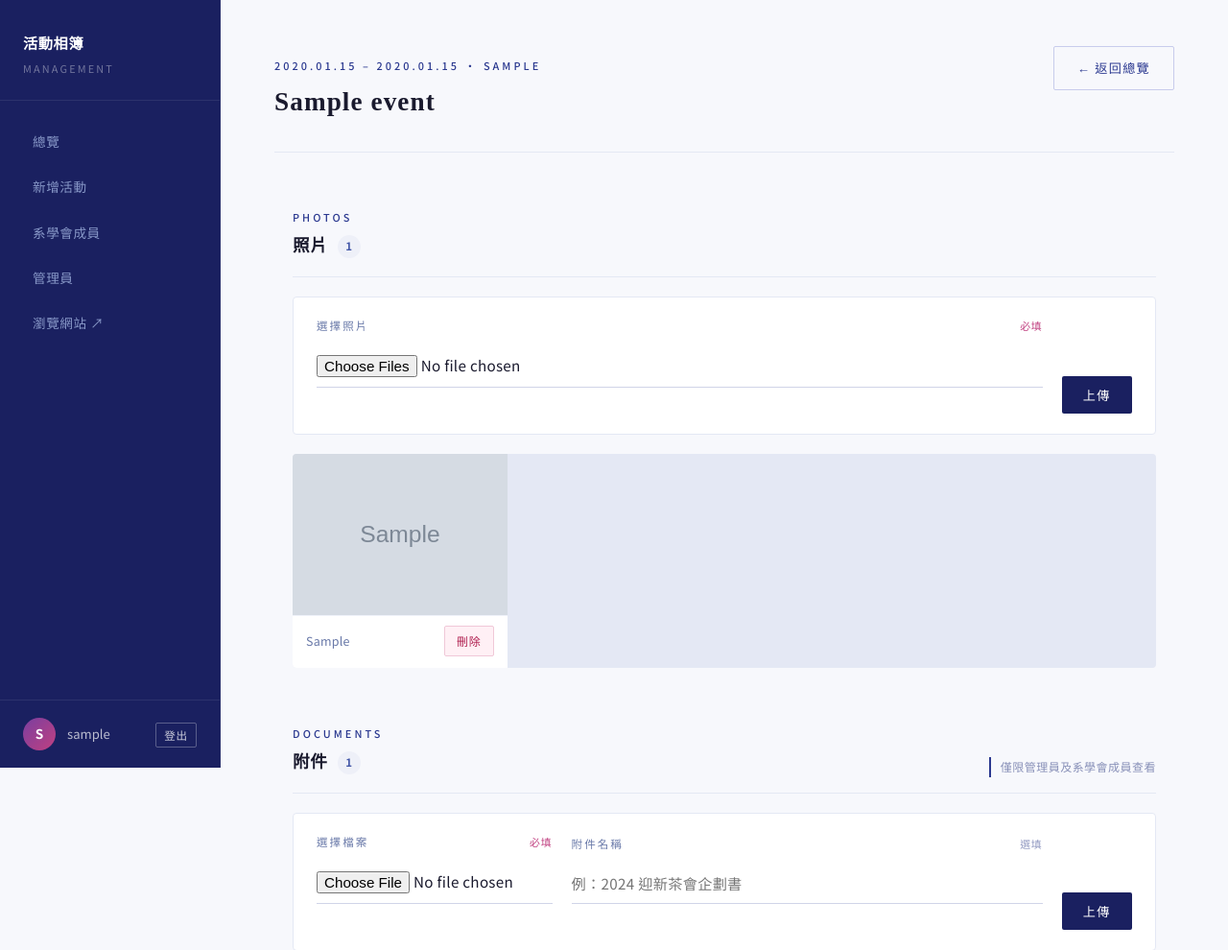
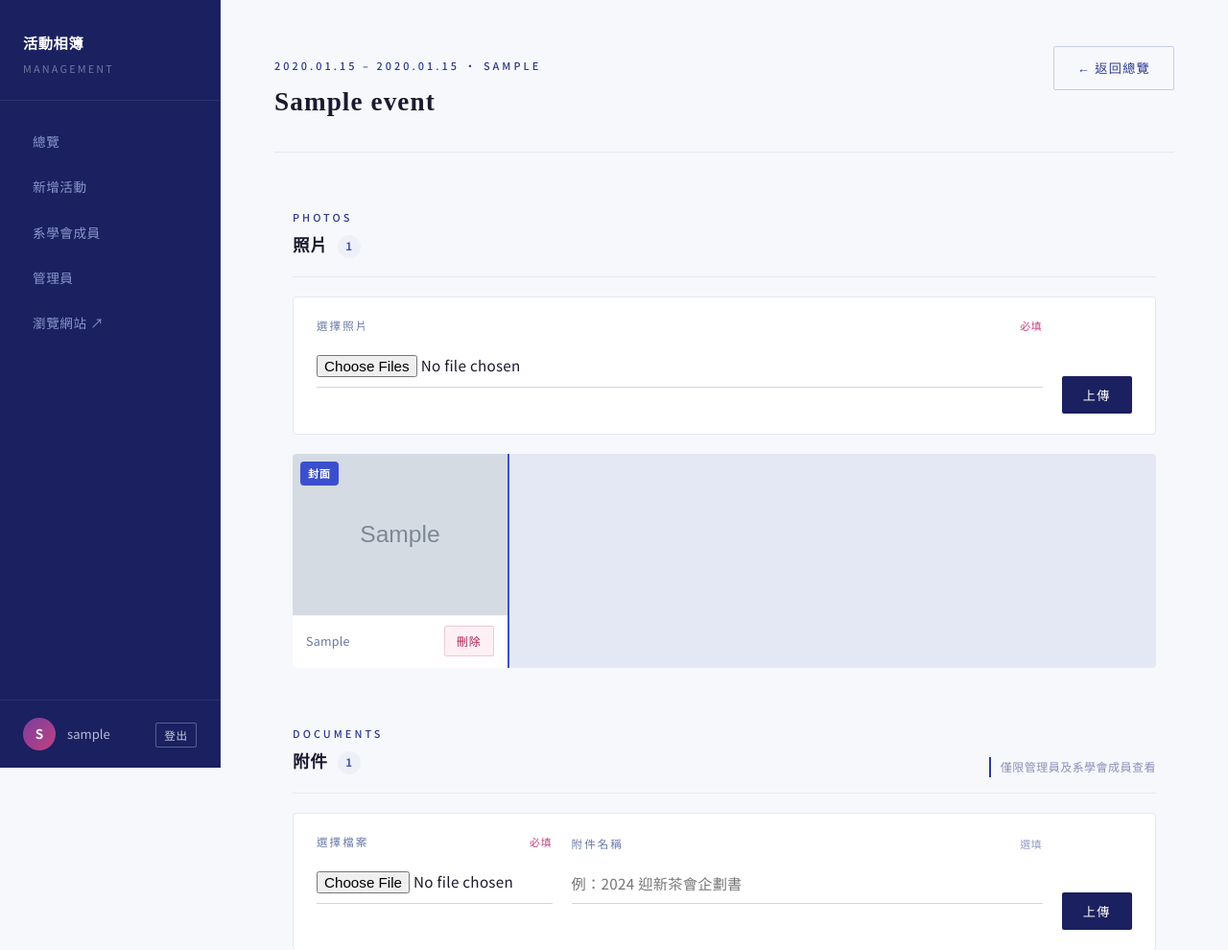
Before and after one commit to yuhsin-kung/activity-album, a Django app: page /manage/1/media/ in a window 1280 px wide. Shown: the top 990 px of the page at 96% size. Run offline with Django 5.2, Linux system fonts and the light colour scheme; a user stored in the database is signed in; tables that the repository leaves empty hold one stand-in row (values such as "Sample post"); grey boxes marked "Sample" are stand-in pictures.

Commit message:
feat: add cover photo selection for events

```diff
--- a/albums/models.py
+++ b/albums/models.py
@@ -20,11 +20,18 @@ def create_user_profile(sender, instance, created, **kwargs):
 
 
 class Event(models.Model):
-    title = models.CharField(max_length=200)          # 活動名稱
-    description = models.TextField(blank=True)        # 活動說明
+    title = models.CharField(max_length=200)
+    description = models.TextField(blank=True)
     start_date = models.DateField()
     end_date = models.DateField(null=True, blank=True)
-    location = models.CharField(max_length=200, blank=True)  # 活動地點
+    location = models.CharField(max_length=200, blank=True)
+    cover_photo = models.ForeignKey(
+        'EventPhoto',
+        on_delete=models.SET_NULL,
+        null=True,
+        blank=True,
+        related_name='cover_for_event',
+    )
     created_by = models.ForeignKey(
         User,
         on_delete=models.SET_NULL,
--- a/albums/static/albums/manage.css
+++ b/albums/static/albums/manage.css
@@ -691,6 +691,36 @@ body {
     letter-spacing: 0.02em;
 }
 
+/* ── Cover Photo ── */
+
+.photo-mgmt-img {
+    position: relative;
+}
+
+.cover-badge {
+    position: absolute;
+    top: 8px;
+    left: 8px;
+    background: #3b4fce;
+    color: white;
+    font-size: 0.7rem;
+    font-weight: 600;
+    letter-spacing: 0.06em;
+    padding: 3px 8px;
+    border-radius: 4px;
+}
+
+.photo-mgmt-card.is-cover {
+    outline: 2px solid #3b4fce;
+}
+
+.photo-mgmt-actions {
+    display: flex;
+    gap: 6px;
+    align-items: center;
+    flex-shrink: 0;
+}
+
 /* ── Danger Card ── */
 
 .danger-card {
--- a/albums/templates/albums/event_list.html
+++ b/albums/templates/albums/event_list.html
@@ -21,7 +21,7 @@
     <div class="home-section-label">即將舉辦</div>
     <div class="card-grid">
         {% for event in future_events %}
-        {% with cover=event.photos.first %}
+        {% with cover=event.cover_photo|default:event.photos.first %}
         <a class="card card-future" href="{% url 'event-detail' event.id %}">
             <div class="card-img">
                 {% if cover %}
@@ -50,7 +50,7 @@
     {% if past_events %}
     <div class="card-grid">
         {% for event in past_events %}
-        {% with cover=event.photos.first %}
+        {% with cover=event.cover_photo|default:event.photos.first %}
         <a class="card" href="{% url 'event-detail' event.id %}">
             <div class="card-img">
                 {% if cover %}
--- a/albums/templates/albums/manage/event_media.html
+++ b/albums/templates/albums/manage/event_media.html
@@ -50,13 +50,24 @@
             {% if photos %}
                 <div class="photo-mgmt-grid">
                     {% for photo in photos %}
-                        <div class="photo-mgmt-card">
+                        <div class="photo-mgmt-card{% if event.cover_photo_id == photo.pk %} is-cover{% endif %}">
                             <div class="photo-mgmt-img">
                                 <img src="{{ photo.image.url }}" alt="{{ photo.caption|default:event.title }}">
+                                {% if event.cover_photo_id == photo.pk %}
+                                    <span class="cover-badge">封面</span>
+                                {% endif %}
                             </div>
                             <div class="photo-mgmt-body">
                                 <p class="photo-caption">{{ photo.caption|default:"—" }}</p>
-                                <a class="btn-action btn-delete" href="{% url 'photo-delete' event.pk photo.pk %}">刪除</a>
+                                <div class="photo-mgmt-actions">
+                                    {% if event.cover_photo_id != photo.pk %}
+                                        <form method="post" action="{% url 'photo-set-cover' event.pk photo.pk %}" style="display:inline">
+                                            {% csrf_token %}
+                                            <button class="btn-action btn-photo" type="submit">設為封面</button>
+                                        </form>
+                                    {% endif %}
+                                    <a class="btn-action btn-delete" href="{% url 'photo-delete' event.pk photo.pk %}">刪除</a>
+                                </div>
                             </div>
                         </div>
                     {% endfor %}
--- a/albums/urls.py
+++ b/albums/urls.py
@@ -24,6 +24,7 @@ urlpatterns = [
 
     # 照片管理
     path('manage/<int:event_pk>/photos/', views.PhotoManageView.as_view(), name='photo-manage'),
+    path('manage/<int:event_pk>/photos/<int:pk>/set-cover/', views.PhotoSetCoverView.as_view(), name='photo-set-cover'),
     path('manage/<int:event_pk>/photos/<int:pk>/delete/', views.PhotoDeleteView.as_view(), name='photo-delete'),
 
     # 附件管理
--- a/albums/views.py
+++ b/albums/views.py
@@ -5,6 +5,7 @@ from django.http import FileResponse
 from django.shortcuts import redirect
 from django.urls import reverse_lazy, reverse
 from django.utils import timezone
+from django.views import View
 from django.views.generic import CreateView, DeleteView, DetailView, ListView, TemplateView, UpdateView
 from django.shortcuts import get_object_or_404
 
@@ -205,6 +206,15 @@ class PhotoManageView(TeacherRequiredMixin, CreateView):
         return redirect(reverse('event-media', kwargs={'pk': event.pk}) + '#photos')
 
 
+class PhotoSetCoverView(TeacherRequiredMixin, View):
+    def post(self, request, event_pk, pk):
+        event = get_object_or_404(Event, pk=event_pk)
+        photo = get_object_or_404(EventPhoto, pk=pk, event=event)
+        event.cover_photo = photo
+        event.save()
+        return redirect(reverse('event-media', kwargs={'pk': event_pk}) + '#photos')
+
+
 class PhotoDeleteView(TeacherRequiredMixin, DeleteView):
     model = EventPhoto
     template_name = 'albums/manage/photo_confirm_delete.html'
```
Also changed, not shown: albums/migrations/0008_event_cover_photo.py (added).
